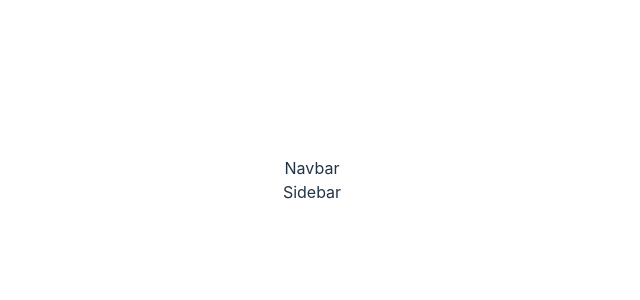
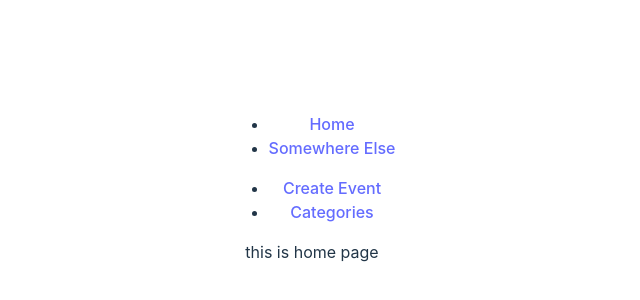
Before and after one commit to Marv0912/event-planner-client, a React (Vite) app in the folder event-planner-client/: page / in a window 1280 px wide. Shown: the part 220-520 px from the top of the page, without its empty margins (328-968 px from the left). Built offline with nearby package versions, Linux system fonts and the light colour scheme; the HTML template or start-up script is replaced by a standard one.

Commit message:
add boilerplate and Links

```diff
--- a/event-planner-client/src/components/BackButton.jsx
+++ b/event-planner-client/src/components/BackButton.jsx
@@ -3,7 +3,7 @@
 const BackButton = () => {
   return (
     <div>
-
+      <button>back</button>
     </div>
   );
 }
--- a/event-planner-client/src/components/Navbar.jsx
+++ b/event-planner-client/src/components/Navbar.jsx
@@ -1,9 +1,17 @@
-
+import { Link } from "react-router-dom";
 const Navbar = () => {
   return (
-    <div>
-      Navbar
-    </div>
+    <nav>
+        <ul>
+            <li>
+                <Link to="/"> Home </Link>
+            </li>
+            <li>
+                <Link to="/">Somewhere Else</Link>
+            </li>
+        </ul>
+
+    </nav>
   );
 }
 
--- a/event-planner-client/src/components/Sidebar.jsx
+++ b/event-planner-client/src/components/Sidebar.jsx
@@ -1,11 +1,18 @@
-
+import { Link } from "react-router-dom";
 
 const Sidebar = () => {
-  return (
-    <div>
-      Sidebar
-    </div>
-  );
+    return (
+        <div>
+            <ul>
+                <li>
+                    <Link to="/create" >Create Event</Link>
+                </li>
+                <li>
+                    <Link to="/category" >Categories</Link>
+                </li>
+            </ul>
+        </div>
+    );
 }
 
 export default Sidebar;
--- a/event-planner-client/src/pages/CategoryView.jsx
+++ b/event-planner-client/src/pages/CategoryView.jsx
@@ -1,11 +1,11 @@
 
 
 const CategoryView = () => {
-  return (
-    <div>
-
-    </div>
-  );
+    return (
+        <div>
+            category view
+        </div>
+    );
 }
 
 export default CategoryView;
--- a/event-planner-client/src/pages/EditEvent.jsx
+++ b/event-planner-client/src/pages/EditEvent.jsx
@@ -3,7 +3,7 @@
 const EditEvent = () => {
   return (
     <div>
-
+      edit
     </div>
   );
 }
--- a/event-planner-client/src/pages/EventDetails.jsx
+++ b/event-planner-client/src/pages/EventDetails.jsx
@@ -3,7 +3,7 @@
 const EventDetails = () => {
   return (
     <div>
-
+      details
     </div>
   );
 }
--- a/event-planner-client/src/pages/Home.jsx
+++ b/event-planner-client/src/pages/Home.jsx
@@ -3,7 +3,7 @@
 const Home = () => {
   return (
     <div>
-
+      this is home page
     </div>
   );
 }
```
